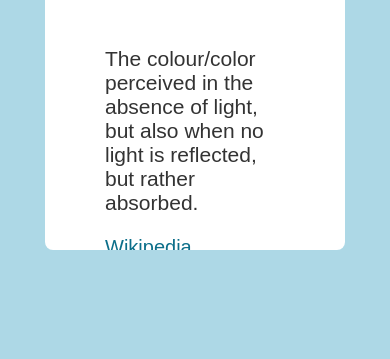
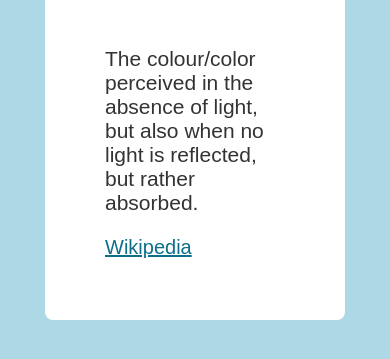
Before and after one commit to amirmmdjf/Dictionary-, a plain HTML site: page index.html in a window 390 px wide. Shown: the part 245-604 px from the top of the page. Drawn offline with Linux system fonts and the light colour scheme.

Commit message:
Add styles

```diff
--- a/styles.css
+++ b/styles.css
@@ -104,7 +104,7 @@ body {
     .main-box{
         margin-top: 30px;
         width: 300px;
-        height: 450px;
+        height: 520px;
     }
     .input{
         width: 200px;
```
